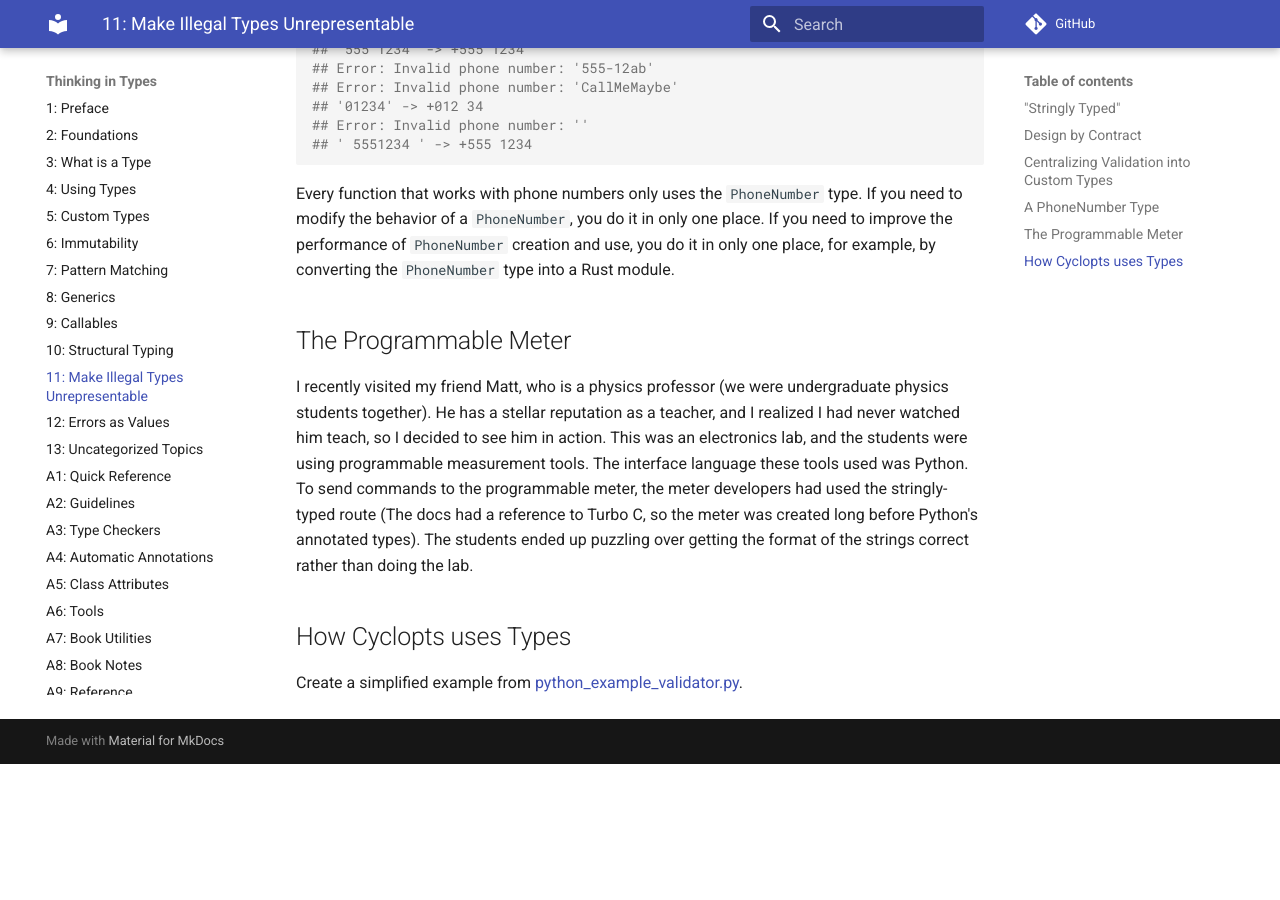
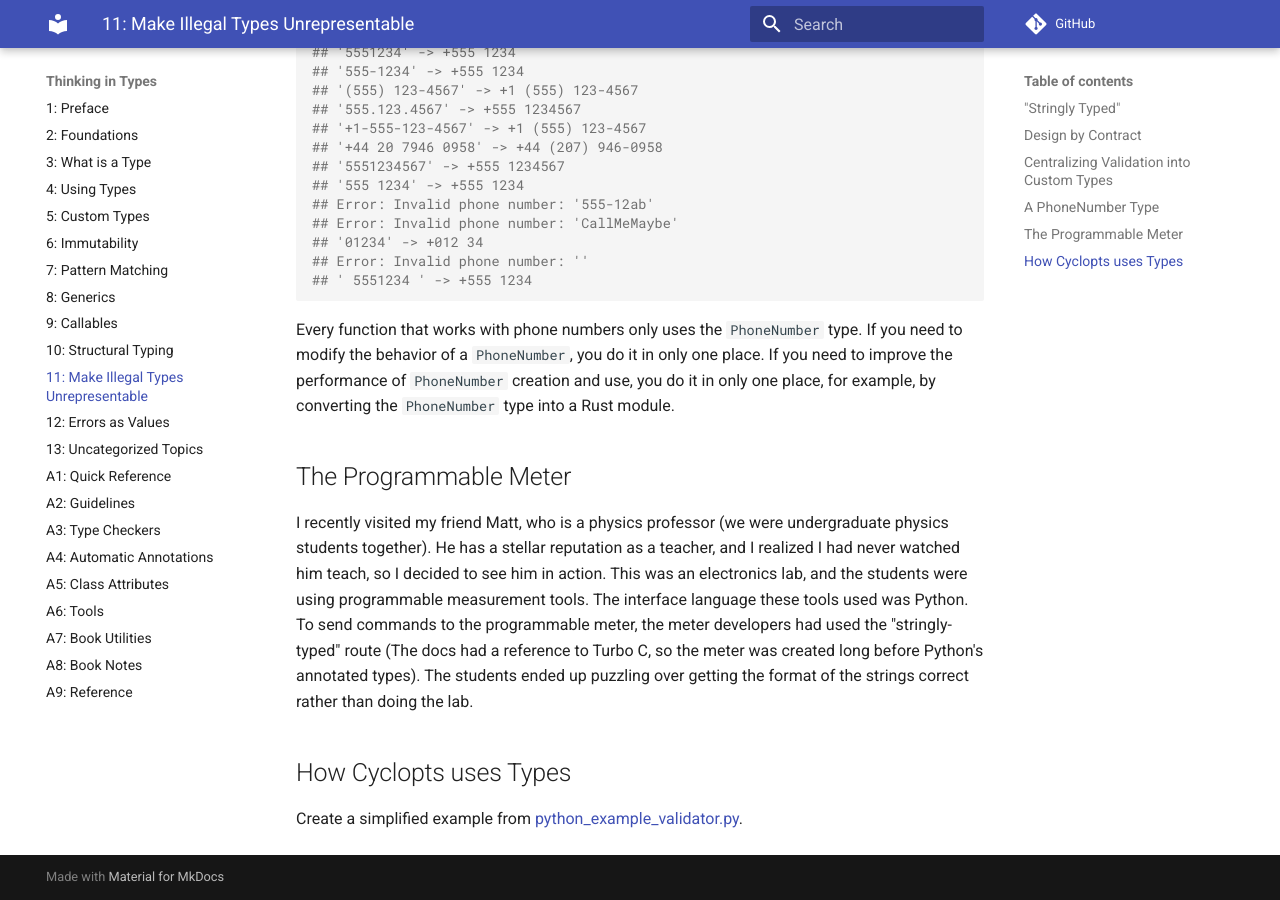
Before and after one commit to ThinkingInTypes/ThinkingInTypes.github.io, an MkDocs documentation site: the page built from Chapters/C11_Make_Illegal_Types_Unrepresentable.md, in a window 1280 px wide and 900 px high, scrolled down 10095 px. Built offline with MkDocs 1.6.1 and Material for MkDocs 9.7.7, drawn with Linux system fonts in a browser that asks for light colours; comment, search, counter and statistics services are not loaded; before the commit the page ends 10859 px from its top, so only the background shows below that; some of the changed text lies outside the part shown.

```diff
--- a/Chapters/C11_Make_Illegal_Types_Unrepresentable.md
+++ b/Chapters/C11_Make_Illegal_Types_Unrepresentable.md
@@ -302,7 +305,7 @@ You'll more commonly call `object.__setattr__` in `__post_init__`, but if you fi
 reconsider whether your type is really frozen.
 Requiring `object.__setattr__` to modify a frozen `dataclass` means you have a way to search for modifications.
 
-Note that `__add__` and `__sub__` return new `Amount` objects without checking whether they are non-negative
+Note that `__add__` and `__sub__` return new `Amount` objects without checking whether they are non-negative.
 The `Amount` initialization takes care of that.
 
 If you provide an incorrect `value` to `Amount`, the `Decimal` constructor throws an exception:
@@ -496,11 +499,11 @@ for example, by converting the `PhoneNumber` type into a Rust module.
 ## The Programmable Meter
 
 I recently visited my friend Matt, who is a physics professor (we were undergraduate physics students together).
-He has a stellar reputation as a teacher, and I realized I had never watched him teach, so I decided to see him in
-action.
+He has a stellar reputation as a teacher, and I realized I had never watched him teach,
+so I decided to see him in action.
 This was an electronics lab, and the students were using programmable measurement tools.
 The interface language these tools used was Python.
-To send commands to the programmable meter, the meter developers had used the stringly-typed route
+To send commands to the programmable meter, the meter developers had used the "stringly-typed" route
 (The docs had a reference to Turbo C, so the meter was created long before Python's annotated types).
 The students ended up puzzling over getting the format of the strings correct rather than doing the lab.
 
```
Also changed, not shown: other parts of Chapters/C11_Make_Illegal_Types_Unrepresentable.md (+9 -6 lines).
